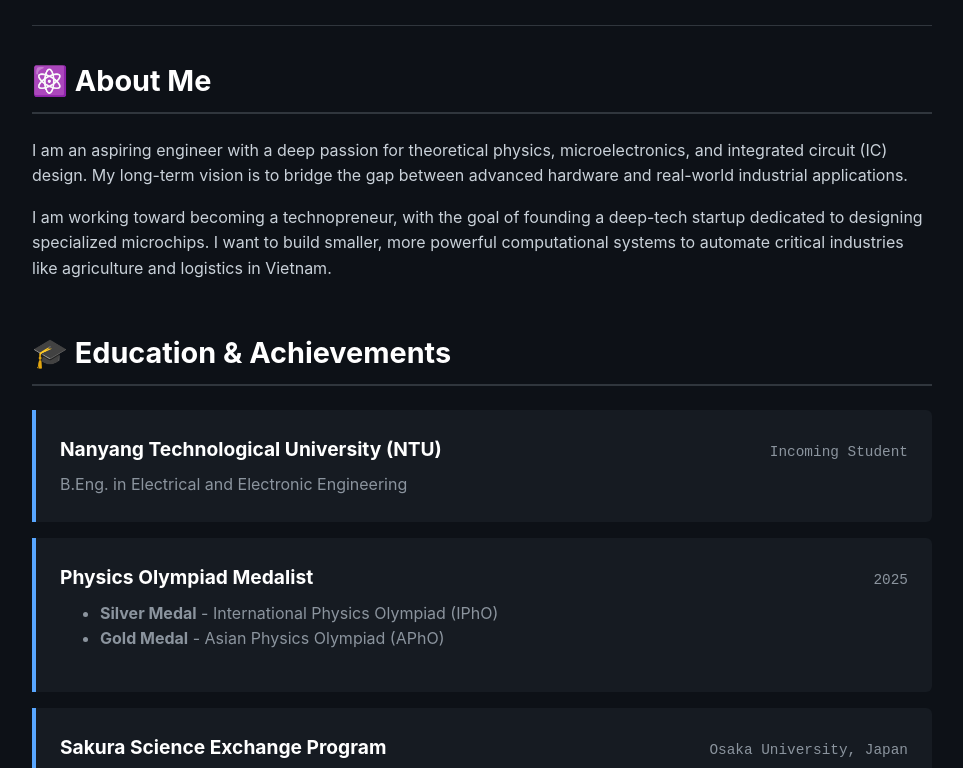
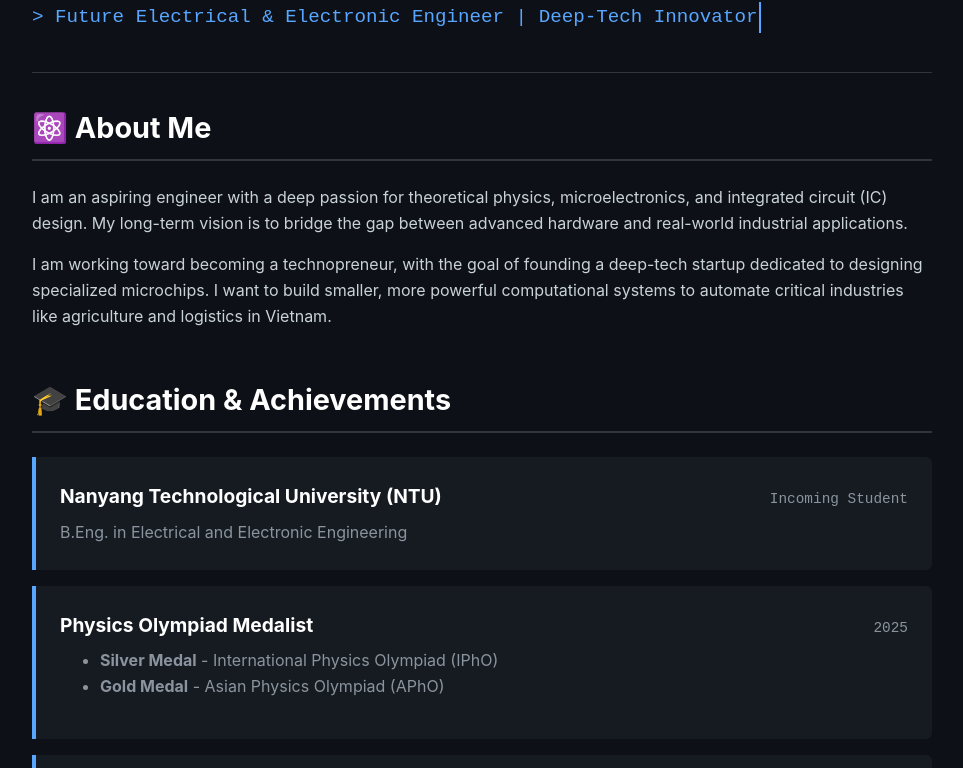
Before and after one commit to dungmigu3907/dungmigu3907.github.io, a plain HTML site: page index.html in a window 1280 px wide. Shown: the part 155-923 px from the top of the page, without its empty margins (158-1121 px from the left). Drawn offline with Linux system fonts and the light colour scheme.

Commit message:
Enhance styling and add reveal animations

```diff
--- a/index.html
+++ b/index.html
@@ -12,6 +12,7 @@
             --text-muted: #8b949e;
             --accent-color: #58a6ff;
             --border-color: #30363d;
+            --glow-color: rgba(88, 166, 255, 0.3);
         }
 
         body {
@@ -21,6 +22,7 @@
             padding: 0;
             background-color: var(--bg-color);
             color: var(--text-main);
+            overflow-x: hidden;
         }
 
         /* Layout & Containers */
@@ -36,6 +38,7 @@
             padding-bottom: 2rem;
             margin-bottom: 2rem;
             text-align: left;
+            padding-top: 5vh;
         }
 
         header h1 {
@@ -43,6 +46,12 @@
             margin: 0 0 0.5rem 0;
             color: #ffffff;
             letter-spacing: -1px;
+            animation: fadeInDown 1s ease-out;
+        }
+
+        /* Typing Animation for Subtitle */
+        .typing-container {
+            display: inline-block;
         }
 
         header .subtitle {
@@ -50,11 +59,28 @@
             color: var(--accent-color);
             font-size: 1.2rem;
             margin: 0;
+            overflow: hidden;
+            white-space: nowrap;
+            border-right: 2px solid var(--accent-color);
+            width: 0;
+            animation: typing 2.5s steps(40, end) forwards, blink 0.75s step-end infinite;
+            animation-delay: 0.5s;
         }
 
-        /* Sections */
+        /* Sections & Scroll Reveal */
         section {
             margin-bottom: 3rem;
+        }
+
+        .reveal {
+            opacity: 0;
+            transform: translateY(30px);
+            transition: all 0.8s cubic-bezier(0.5, 0, 0, 1);
+        }
+
+        .reveal.active {
+            opacity: 1;
+            transform: translateY(0);
         }
 
         h2 {
@@ -66,10 +92,6 @@
             display: flex;
             align-items: center;
             gap: 10px;
-        }
-
-        p {
-            margin-bottom: 1rem;
         }
 
         /* Grid for Skills & Tech Stack */
@@ -84,12 +106,14 @@
             border: 1px solid var(--border-color);
             padding: 1.5rem;
             border-radius: 6px;
-            transition: transform 0.2s ease, border-color 0.2s ease;
+            transition: all 0.3s ease;
         }
 
+        /* Dynamic Hover Effects */
         .skill-card:hover {
-            transform: translateY(-3px);
+            transform: translateY(-5px) scale(1.02);
             border-color: var(--accent-color);
+            box-shadow: 0 8px 20px var(--glow-color);
         }
 
         .skill-card h3 {
@@ -112,6 +136,13 @@
             padding: 1.5rem;
             margin-bottom: 1rem;
             border-radius: 0 6px 6px 0;
+            transition: all 0.3s ease;
+        }
+
+        .item:hover {
+            transform: translateX(10px);
+            background-color: #1c2128;
+            box-shadow: -4px 0 15px var(--glow-color);
         }
 
         .item-header {
@@ -137,10 +168,11 @@
         a {
             color: var(--accent-color);
             text-decoration: none;
+            transition: text-shadow 0.3s ease;
         }
 
         a:hover {
-            text-decoration: underline;
+            text-shadow: 0 0 8px var(--accent-color);
         }
 
         /* Footer */
@@ -152,6 +184,21 @@
             border-top: 1px solid var(--border-color);
             margin-top: 3rem;
         }
+
+        /* Keyframes */
+        @keyframes fadeInDown {
+            from { opacity: 0; transform: translateY(-20px); }
+            to { opacity: 1; transform: translateY(0); }
+        }
+
+        @keyframes typing {
+            from { width: 0; }
+            to { width: 100%; }
+        }
+
+        @keyframes blink {
+            50% { border-color: transparent; }
+        }
     </style>
 </head>
 <body>
@@ -160,16 +207,18 @@
 
         <header>
             <h1>[Your Name]</h1>
-            <p class="subtitle">&gt; Future Electrical & Electronic Engineer | Deep-Tech Innovator</p>
+            <div class="typing-container">
+                <p class="subtitle">&gt; Future Electrical & Electronic Engineer | Deep-Tech Innovator</p>
+            </div>
         </header>
 
-        <section id="about">
+        <section id="about" class="reveal">
             <h2>⚛️ About Me</h2>
             <p>I am an aspiring engineer with a deep passion for theoretical physics, microelectronics, and integrated circuit (IC) design. My long-term vision is to bridge the gap between advanced hardware and real-world industrial applications.</p>
             <p>I am working toward becoming a technopreneur, with the goal of founding a deep-tech startup dedicated to designing specialized microchips. I want to build smaller, more powerful computational systems to automate critical industries like agriculture and logistics in Vietnam.</p>
         </section>
 
-        <section id="education-awards">
+        <section id="education-awards" class="reveal">
             <h2>🎓 Education & Achievements</h2>
 
             <div class="item">
@@ -200,7 +249,7 @@
             </div>
         </section>
 
-        <section id="technical-skills">
+        <section id="technical-skills" class="reveal">
             <h2>⚙️ Technical Stack & Focus Areas</h2>
             <div class="skills-grid">
                 <div class="skill-card">
@@ -233,7 +282,7 @@
             </div>
         </section>
 
-        <section id="projects-experience">
+        <section id="projects-experience" class="reveal">
             <h2>🚀 Projects & Experience</h2>
 
             <div class="item">
@@ -253,7 +302,7 @@
             </div>
         </section>
 
-        <section id="contact">
+        <section id="contact" class="reveal">
             <h2>📫 Connect</h2>
             <p>Always open to discussing quantum physics, microchip architecture, or analyzing Go (Cờ vây) board positions.</p>
             <ul style="color: var(--text-muted);">
@@ -269,5 +318,25 @@
 
     </div>
 
+    <script>
+        function reveal() {
+            var reveals = document.querySelectorAll(".reveal");
+            for (var i = 0; i < reveals.length; i++) {
+                var windowHeight = window.innerHeight;
+                var elementTop = reveals[i].getBoundingClientRect().top;
+                var elementVisible = 100; // Adjusts when the element triggers
+
+                if (elementTop < windowHeight - elementVisible) {
+                    reveals[i].classList.add("active");
+                }
+            }
+        }
+
+        window.addEventListener("scroll", reveal);
+        // Trigger the function on initial load to show top elements
+        reveal();
+    </script>
+
 </body>
 </html>
+</html>
```
